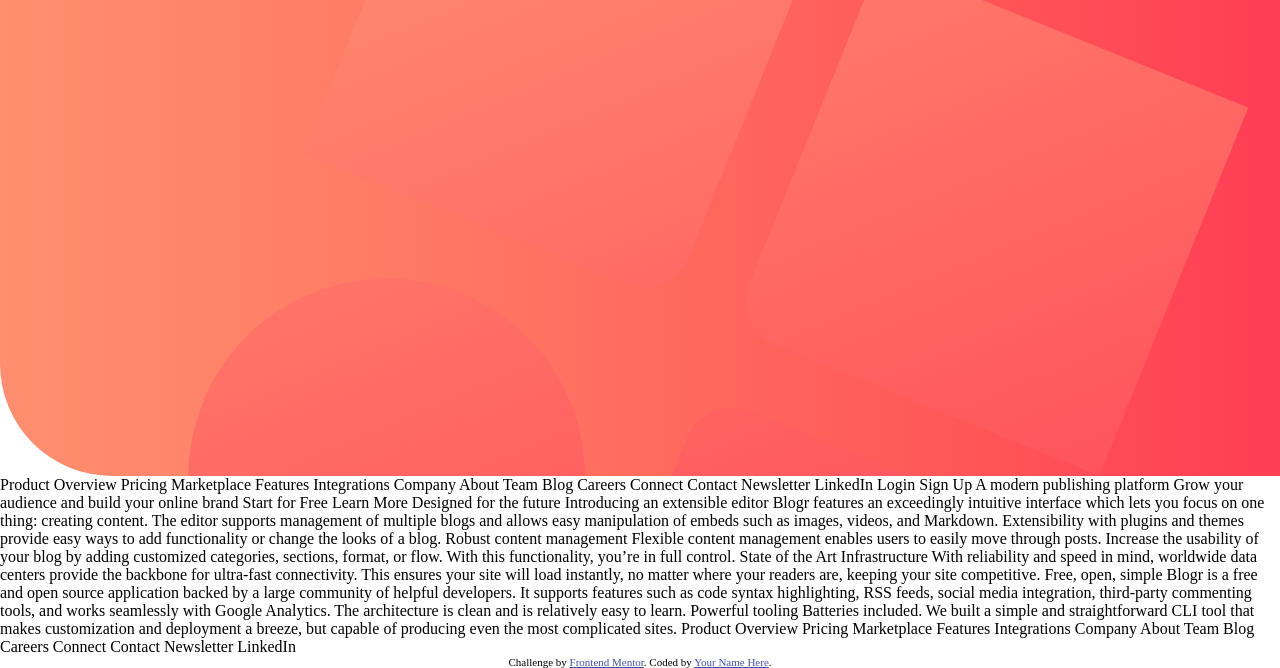
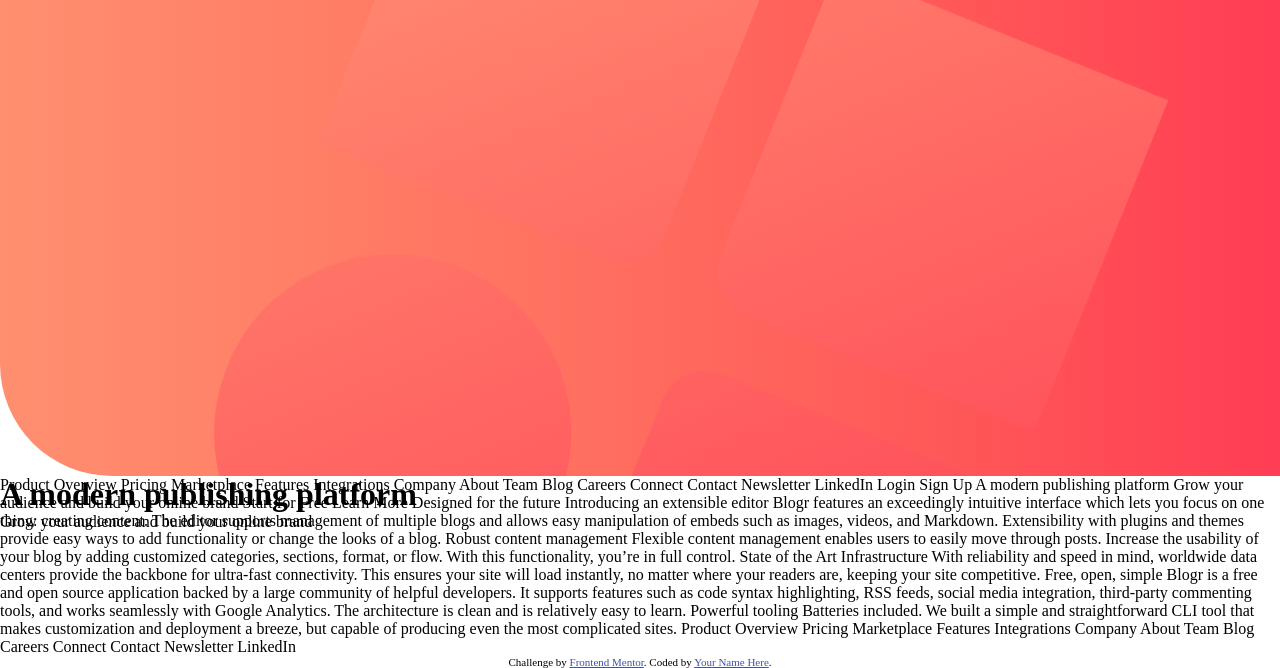
Before and after one commit to IuliiaKonovalova/frontend_mentor_blogr_landing_page_main, a plain HTML site: page index.html in a window 1280 px wide. Shown: the part 164-832 px from the top of the page. Drawn offline with Linux system fonts and the light colour scheme.

Commit message:
Add header content to the html file

```diff
--- a/assets/css/style.css
+++ b/assets/css/style.css
@@ -50,22 +50,23 @@ p {
   z-index: 1;
 }
 
-
-
 .image__holder {
   width: 100%;
   height: 40rem;
+  position: relative;
 }
 
 .img__bg {
   background-image: url("../images/bg-pattern-intro.svg");
   background-position: left 35% bottom 70%;
-  background-size: 100em;
+  background-size: 90em;
   background-repeat: no-repeat;
   height: 100%;
   z-index: 99;
   border-bottom-left-radius: 7rem;
 }
+
+
 
 .nav_container {
   position: fixed;
--- a/index.html
+++ b/index.html
@@ -71,7 +71,14 @@
     <!-- <img src="assets/images/bg-pattern-intro.svg" alt=""> -->
     <div class="image__holder">
       <div class="img__bg"></div>
-
+      <div class="header_content">
+        <h1 class="header__title">
+          A modern publishing platform
+        </h1>
+        <p class="header__description">
+          Grow your audience and build your online brand
+        </p>
+      </div>
     </div>
 
     <!--Nav bar content-->
```
